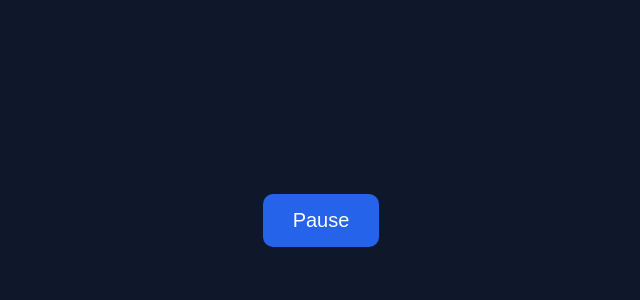
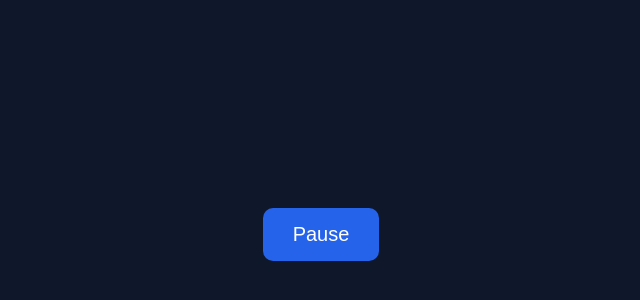
Before and after one commit to formywor/learningnova-dev, a plain HTML site: page learningmusic.html in a window 1280 px wide. Shown: the part 166-466 px from the top of the page, without its empty margins (319-959 px from the left). Drawn offline with Linux system fonts and the light colour scheme.

Commit message:
Update learningmusic.html

```diff
--- a/learningmusic.html
+++ b/learningmusic.html
@@ -1,118 +1,69 @@
 <!DOCTYPE html>
 <html lang="en">
 <head>
-<meta charset="UTF-8" />
+<meta charset="UTF-8">
 <title>Studying Music</title>
-<meta name="viewport" content="width=device-width, initial-scale=1.0" />
+<meta name="viewport" content="width=device-width, initial-scale=1.0">
 
 <style>
-  :root { --bg:#0f172a; --btn:#2563eb; --btnHover:#1d4ed8; --ink:#ffffff; --muted:#94a3b8; }
-  html,body { height:100%; margin:0; }
     body {
-    background: var(--bg);
-    color: var(--ink);
-    display:flex;
-    align-items:center;
-    justify-content:center;
-    font-family: system-ui, -apple-system, Segoe UI, Roboto, Arial, sans-serif;
+        background: #0f172a;
+        color: white;
+        display: flex;
+        justify-content: center;
+        align-items: center;
+        height: 100vh;
+        margin: 0;
+        font-family: Arial, sans-serif;
     }
-  .wrap { text-align:center; }
     button {
         padding: 15px 30px;
         font-size: 20px;
         border-radius: 10px;
         border: none;
         cursor: pointer;
-    background: var(--btn);
-    color: #fff;
-    transition: transform .06s ease, background .2s ease;
+        background: #2563eb;
+        color: white;
+        transition: 0.2s;
     }
-  button:hover { background: var(--btnHover); }
-  button:active { transform: scale(0.98); }
-  .hint {
-    margin-top: 10px;
-    color: var(--muted);
-    font-size: 14px;
-    min-height: 1.2em; /* reserve space so layout doesn't jump */
+    button:hover {
+        background: #1d4ed8;
+    }
+
+    /* Hide the video visually but keep audio working */
+    #player {
+        display: none;
     }
 </style>
 </head>
 <body>
 
-<div class="wrap">
-  <!-- Replace music.mp4 with your actual file path or URL -->
-  <audio id="player"
-         src="Chill.mp4"
-         preload="auto"
-         autoplay
-         loop
-         playsinline></audio>
+<video id="player" src="Chill.mp4" loop playsinline></video>
 
-  <button id="controlBtn" aria-label="Pause">Pause</button>
-  <div id="hint" class="hint"></div>
-</div>
+<button id="controlBtn">Pause</button>
 
 <script>
     const player = document.getElementById('player');
     const btn = document.getElementById('controlBtn');
-  const hint = document.getElementById('hint');
 
-  // Keep button text in sync with playback state
-  function refreshButton() {
-    btn.textContent = player.paused ? 'Play' : 'Pause';
-    btn.setAttribute('aria-label', btn.textContent);
-  }
+    // Fix autoplay (must start muted briefly)
+    player.muted = true;
+    player.play().then(() => {
+        // Unmute after autoplay starts
+        player.muted = false;
+    }).catch(() => {
+        console.log("Autoplay blocked — will start on first button press.");
+    });
 
-  // Try to play with sound immediately.
-  async function startPlayback() {
-    try {
-      player.muted = false;      // try with sound first
-      await player.play();       // if allowed, great
-      hint.textContent = '';     // no hint needed
-    } catch (e1) {
-      // Autoplay with sound blocked -> fall back to muted autoplay
-      try {
-        player.muted = true;
-        await player.play();
-        hint.textContent = 'Sound is off (autoplay policy). Tap anywhere once to enable sound.';
-        // First user gesture will unmute
-        const enableSoundOnce = () => {
-          player.muted = false;
-          hint.textContent = '';
-          window.removeEventListener('click', enableSoundOnce);
-          window.removeEventListener('touchstart', enableSoundOnce);
-        };
-        window.addEventListener('click', enableSoundOnce, { once: true });
-        window.addEventListener('touchstart', enableSoundOnce, { once: true });
-      } catch (e2) {
-        // If even muted autoplay is blocked (rare), show a brief hint
-        hint.textContent = 'Tap Play to start.';
-      }
-    } finally {
-      refreshButton();
-    }
-  }
-
-  // Button toggles play/pause
-  btn.addEventListener('click', async () => {
+    btn.addEventListener('click', () => {
         if (player.paused) {
-      try { await player.play(); } catch {}
+            player.play();
+            btn.textContent = "Pause";
         } else {
             player.pause();
+            btn.textContent = "Play";
         }
-    refreshButton();
     });
-
-  // Keep UI synced on native events
-  player.addEventListener('play', refreshButton);
-  player.addEventListener('pause', refreshButton);
-
-  // Kick things off as soon as possible
-  if (document.readyState === 'loading') {
-    document.addEventListener('DOMContentLoaded', startPlayback);
-  } else {
-    startPlayback();
-  }
 </script>
 
 </body>
```
Lines whose indentation alone changed are shown as unchanged.
